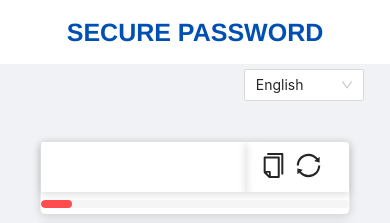
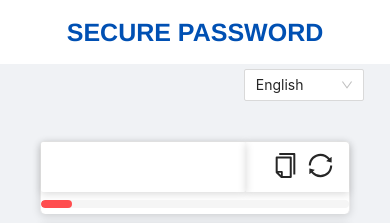
Before and after one commit to abel3t/generate-password, a Next.js app: page / in a window 390 px wide. Shown: the top 223 px of the page. Built offline with nearby package versions, Linux system fonts and the light colour scheme.

Commit message:
Fix UI responsive

```diff
--- a/public/css/style.css
+++ b/public/css/style.css
@@ -90,3 +90,13 @@ input {
   font-size: 13px;
   font-family: 'Noto Sans SC', sans-serif;
 }
+
+#icon-generate {
+  -webkit-animation:spin .25s linear infinite;
+  -moz-animation:spin .25s linear infinite;
+  animation:spin .25s linear infinite;
+}
+
+@-moz-keyframes spin { 100% { -moz-transform: rotate(180deg); } }
+@-webkit-keyframes spin { 100% { -webkit-transform: rotate(180deg); } }
+@keyframes spin { 100% { -webkit-transform: rotate(180deg); transform:rotate(180deg); } }
--- a/src/components/layout/index.tsx
+++ b/src/components/layout/index.tsx
@@ -129,10 +129,19 @@ class LayoutComponent extends React.Component<any, State> {
   }
 
   onGeneratePassword = () => {
+    const timeout = (ms: number) => new Promise(resolve => setTimeout(resolve, ms))
+
+    document.getElementById('icon-gen').setAttribute('id', 'icon-generate')
+    timeout(250)
+      .then(() => {
+        document.getElementById('icon-generate').setAttribute('id', 'icon-gen')
+        console.log(document.getElementById('icon-gen'))
         this.setState({
           ...this.state,
           password: this.generatePassword({ ...this.state })
         })
+      })
+      .catch(error => console.log(error))
   }
 
   onChangeLanguage = (value) => {
@@ -204,14 +213,13 @@ class LayoutComponent extends React.Component<any, State> {
                 </Form>
               </Col>
 
-              <Col md={{span: 3}} sm={{span: 3}} xs={{span: 8}}>
+              <Col md={{span: 3}} sm={{span: 4}} xs={{span: 8}} style={{textAlign: "center"}}>
                 <div className="wrapper-icon-generated">
                   <Tooltip placement="bottom" title={"Copied!"} trigger="click">
                     <CopyOutlined onClick={this.onCopy} style={{ marginLeft: "10px" }}/>
                   </Tooltip>
-
-                <Tooltip placement="bottom" title={"Generated!"} trigger="click">
-                  <SyncOutlined onClick={this.onGeneratePassword.bind(this)} style={{ marginLeft: "10px" }}/>
+                  <Tooltip placement="bottom" title={""} trigger="click">
+                    <SyncOutlined id='icon-gen' onClick={this.onGeneratePassword.bind(this)} style={{ marginLeft: "10px" }}/>
                   </Tooltip>
                 </div>
               </Col>
```
Lines whose indentation alone changed are shown as unchanged.
